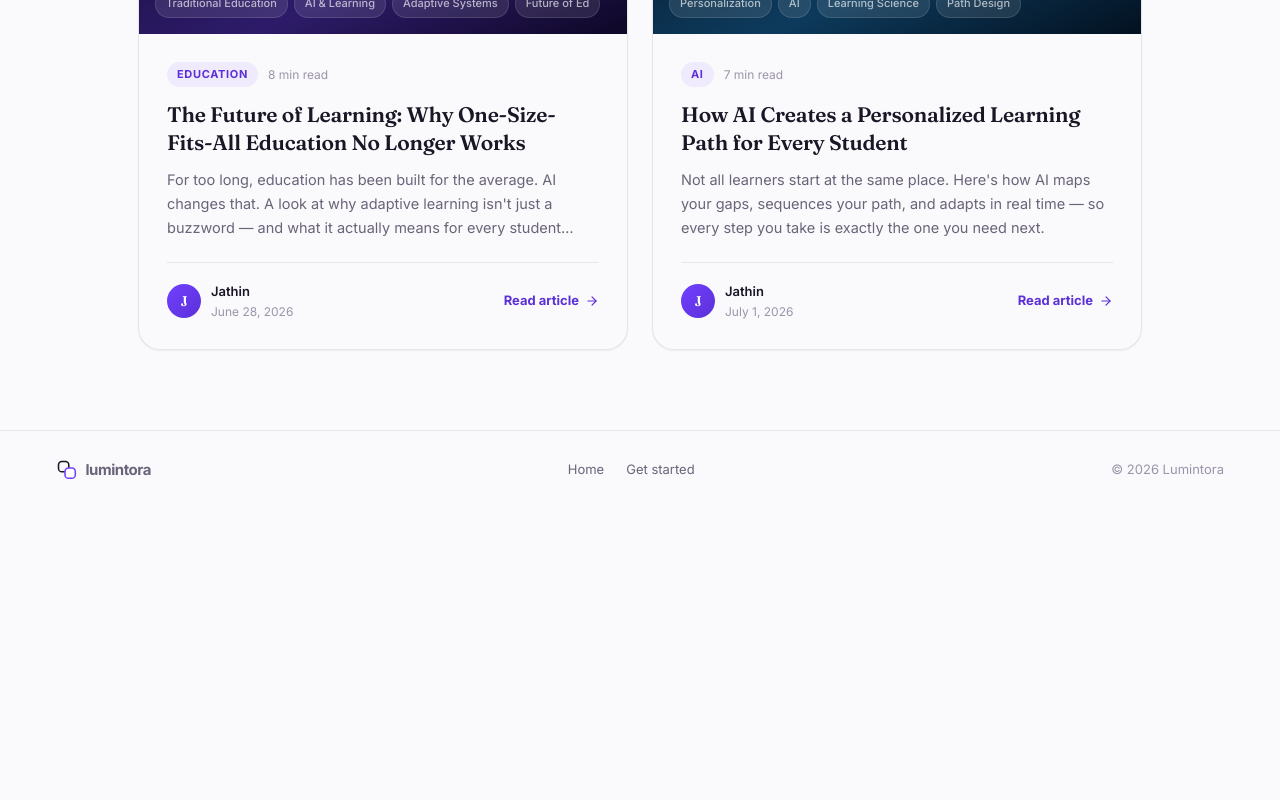
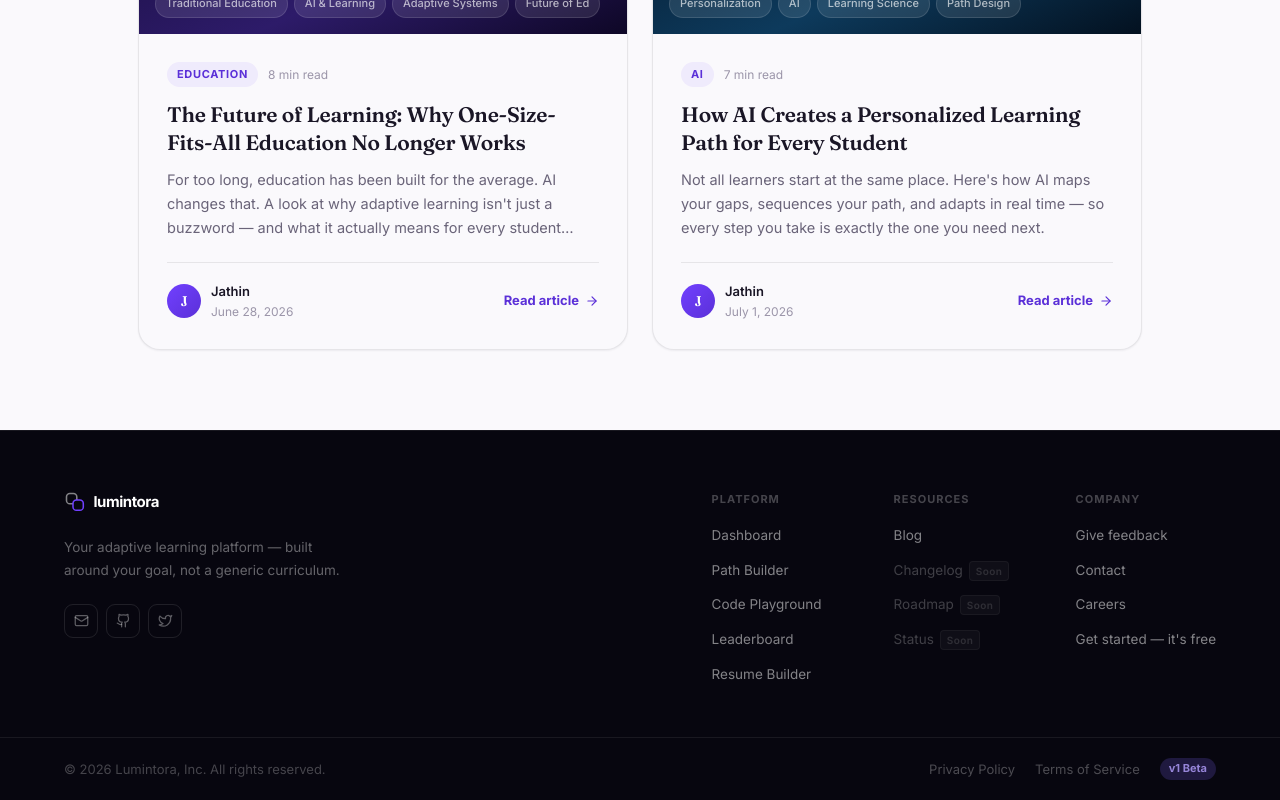
Before and after one commit to lumintora/lumintora-frontend, a React (Vite) app: page /blog in a window 1280 px wide. Shown: the part 439-1239 px from the top of the page. Before the commit the page ends 948 px from the top, so only its background shows below. Built offline with nearby package versions, Linux system fonts and the light colour scheme; no server answers.

Commit message:
Unify footer across all public pages via shared SiteFooter component
Landing, BlogIndex, BlogPost, and Careers now all render the identical
full-width footer instead of each having their own minimal variant.

```diff
--- /dev/null
+++ b/src/components/SiteFooter.jsx
@@ -0,0 +1,53 @@
+import { Link } from 'react-router-dom'
+import { Mail, Github, Twitter } from 'lucide-react'
+import Logo from './Logo'
+
+export default function SiteFooter() {
+  return (
+    <footer className="lp-footer-full">
+      <div className="lp-footer-top">
+        <div className="lp-footer-brand">
+          <Logo size={22} fontSize={15} wordColor="#fff" surface="#07060f" dark="rgba(255,255,255,0.5)" />
+          <p className="lp-footer-tagline">Your adaptive learning platform — built around your goal, not a generic curriculum.</p>
+          <div className="lp-footer-socials">
+            <a href="mailto:lumintoraai@gmail.com" className="lp-footer-social" aria-label="Email"><Mail size={15} /></a>
+            <a href="https://github.com" target="_blank" rel="noopener noreferrer" className="lp-footer-social" aria-label="GitHub"><Github size={15} /></a>
+            <a href="https://twitter.com" target="_blank" rel="noopener noreferrer" className="lp-footer-social" aria-label="Twitter"><Twitter size={15} /></a>
+          </div>
+        </div>
+        <div className="lp-footer-cols">
+          <div className="lp-footer-col">
+            <div className="lp-footer-col-head">Platform</div>
+            <Link to="/dashboard">Dashboard</Link>
+            <Link to="/paths/new">Path Builder</Link>
+            <Link to="/playground">Code Playground</Link>
+            <Link to="/leaderboard">Leaderboard</Link>
+            <Link to="/resume">Resume Builder</Link>
+          </div>
+          <div className="lp-footer-col">
+            <div className="lp-footer-col-head">Resources</div>
+            <Link to="/blog">Blog</Link>
+            <a href="#changelog" onClick={e => e.preventDefault()} style={{ opacity: 0.45, cursor: 'default' }}>Changelog <span className="lp-footer-soon">Soon</span></a>
+            <a href="#roadmap" onClick={e => e.preventDefault()} style={{ opacity: 0.45, cursor: 'default' }}>Roadmap <span className="lp-footer-soon">Soon</span></a>
+            <a href="#status" onClick={e => e.preventDefault()} style={{ opacity: 0.45, cursor: 'default' }}>Status <span className="lp-footer-soon">Soon</span></a>
+          </div>
+          <div className="lp-footer-col">
+            <div className="lp-footer-col-head">Company</div>
+            <Link to="/feedback">Give feedback</Link>
+            <Link to="/#contact">Contact</Link>
+            <Link to="/careers">Careers</Link>
+            <Link to="/register">Get started — it's free</Link>
+          </div>
+        </div>
+      </div>
+      <div className="lp-footer-bottom">
+        <span>© 2026 Lumintora, Inc. All rights reserved.</span>
+        <div style={{ display: 'flex', gap: 20, alignItems: 'center' }}>
+          <a href="#">Privacy Policy</a>
+          <a href="#">Terms of Service</a>
+          <span className="beta-tag-mini">v1 Beta</span>
+        </div>
+      </div>
+    </footer>
+  )
+}
--- a/src/pages/BlogIndex.jsx
+++ b/src/pages/BlogIndex.jsx
@@ -2,6 +2,7 @@ import { Link } from 'react-router-dom'
 import Logo from '../components/Logo'
 import { ArrowRight, BookOpen } from 'lucide-react'
 import '../components/UI.css'
+import SiteFooter from '../components/SiteFooter'
 
 const POSTS = [
   {
@@ -89,14 +90,7 @@ export default function BlogIndex() {
         </div>
       </main>
 
-      <footer className="lp-footer" style={{ marginTop: 0 }}>
-        <Logo size={22} fontSize={15} wordColor="var(--text-2)" />
-        <div className="lp-footer-links">
-          <Link to="/">Home</Link>
-          <Link to="/register">Get started</Link>
-        </div>
-        <span style={{ color: 'var(--text-3)', fontSize: 13 }}>© 2026 Lumintora</span>
-      </footer>
+      <SiteFooter />
     </div>
   )
 }
--- a/src/pages/BlogPost.jsx
+++ b/src/pages/BlogPost.jsx
@@ -3,6 +3,7 @@ import { Link, useParams } from 'react-router-dom'
 import Logo from '../components/Logo'
 import { ArrowLeft, ArrowRight, Clock, Calendar, Twitter, Linkedin, Link2, Check, Target, ScanSearch, GitBranch, Route, RefreshCw } from 'lucide-react'
 import '../components/UI.css'
+import SiteFooter from '../components/SiteFooter'
 
 /* ── Table of contents for each post ───────────────────────── */
 const TOC = {
@@ -190,14 +191,7 @@ export default function BlogPost() {
         </div>
       </main>
 
-      <footer className="lp-footer" style={{ marginTop: 0 }}>
-        <Logo size={22} fontSize={15} wordColor="var(--text-2)" />
-        <div className="lp-footer-links">
-          <Link to="/">Home</Link>
-          <Link to="/register">Get started</Link>
-        </div>
-        <span style={{ color: 'var(--text-3)', fontSize: 13 }}>© 2026 Lumintora</span>
-      </footer>
+      <SiteFooter />
     </div>
   )
 }
--- a/src/pages/Careers.jsx
+++ b/src/pages/Careers.jsx
@@ -6,6 +6,7 @@ import {
   Star, Trophy, MapPin, Clock, CheckCircle2, ChevronRight,
 } from 'lucide-react'
 import '../components/UI.css'
+import SiteFooter from '../components/SiteFooter'
 
 const ROLES = {
   gtm: {
@@ -434,10 +435,7 @@ export default function Careers() {
         {validRole ? <ApplicationForm role={role} /> : <RoleListing />}
       </main>
 
-      <footer className="careers-footer">
-        <span>© 2026 Lumintora, Inc.</span>
-        <span>Questions? Email <a href="mailto:lumintoraai@gmail.com">lumintoraai@gmail.com</a></span>
-      </footer>
+      <SiteFooter />
     </div>
   )
 }
--- a/src/pages/Landing.jsx
+++ b/src/pages/Landing.jsx
@@ -12,6 +12,7 @@ import {
 } from 'lucide-react'
 import '../components/UI.css'
 import ChatWidget from '../components/ChatWidget'
+import SiteFooter from '../components/SiteFooter'
 
 /* ── Data ─────────────────────────────────────────────────── */
 
@@ -641,51 +642,7 @@ export default function Landing() {
       </div>
 
       {/* ── Footer ── */}
-      <footer className="lp-footer-full">
-        <div className="lp-footer-top">
-          <div className="lp-footer-brand">
-            <Logo size={22} fontSize={15} wordColor="#fff" surface="#07060f" dark="rgba(255,255,255,0.5)" />
-            <p className="lp-footer-tagline">Your adaptive learning platform — built around your goal, not a generic curriculum.</p>
-            <div className="lp-footer-socials">
-              <a href="mailto:lumintoraai@gmail.com" className="lp-footer-social" aria-label="Email"><Mail size={15} /></a>
-              <a href="https://github.com" target="_blank" rel="noopener noreferrer" className="lp-footer-social" aria-label="GitHub"><Github size={15} /></a>
-              <a href="https://twitter.com" target="_blank" rel="noopener noreferrer" className="lp-footer-social" aria-label="Twitter"><Twitter size={15} /></a>
-            </div>
-          </div>
-          <div className="lp-footer-cols">
-            <div className="lp-footer-col">
-              <div className="lp-footer-col-head">Platform</div>
-              <Link to="/dashboard">Dashboard</Link>
-              <Link to="/paths/new">Path Builder</Link>
-              <Link to="/playground">Code Playground</Link>
-              <Link to="/leaderboard">Leaderboard</Link>
-              <Link to="/resume">Resume Builder</Link>
-            </div>
-            <div className="lp-footer-col">
-              <div className="lp-footer-col-head">Resources</div>
-              <Link to="/blog">Blog</Link>
-              <a href="#changelog" onClick={e => e.preventDefault()} style={{ opacity: 0.45, cursor: 'default' }}>Changelog <span className="lp-footer-soon">Soon</span></a>
-              <a href="#roadmap" onClick={e => e.preventDefault()} style={{ opacity: 0.45, cursor: 'default' }}>Roadmap <span className="lp-footer-soon">Soon</span></a>
-              <a href="#status" onClick={e => e.preventDefault()} style={{ opacity: 0.45, cursor: 'default' }}>Status <span className="lp-footer-soon">Soon</span></a>
-            </div>
-            <div className="lp-footer-col">
-              <div className="lp-footer-col-head">Company</div>
-              <Link to="/feedback">Give feedback</Link>
-              <a href="#contact">Contact</a>
-              <Link to="/careers">Careers</Link>
-              <Link to="/register">Get started — it's free</Link>
-            </div>
-          </div>
-        </div>
-        <div className="lp-footer-bottom">
-          <span>© 2026 Lumintora, Inc. All rights reserved.</span>
-          <div style={{ display: 'flex', gap: 20, alignItems: 'center' }}>
-            <a href="#">Privacy Policy</a>
-            <a href="#">Terms of Service</a>
-            <span className="beta-tag-mini">v1 Beta</span>
-          </div>
-        </div>
-      </footer>
+      <SiteFooter />
 
       <ChatWidget />
     </div>
```
